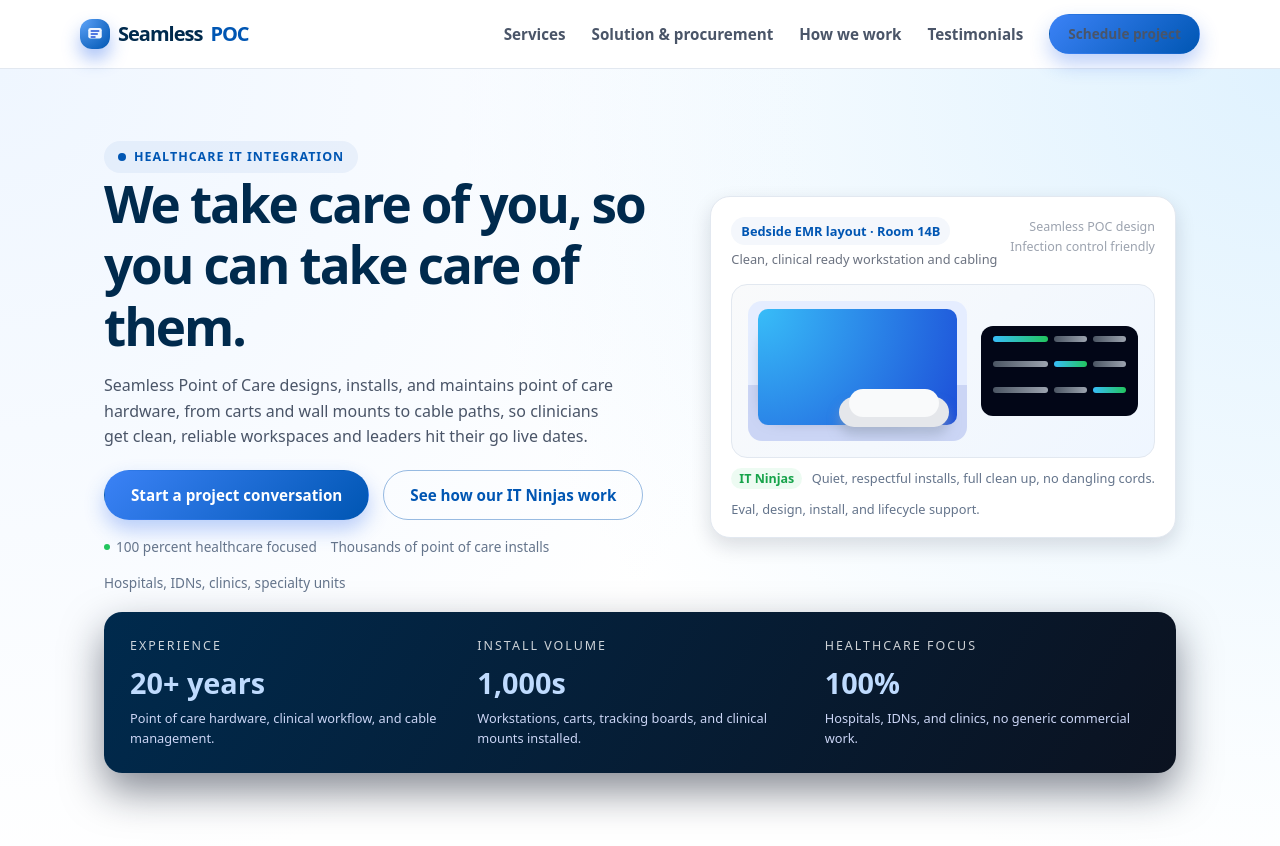
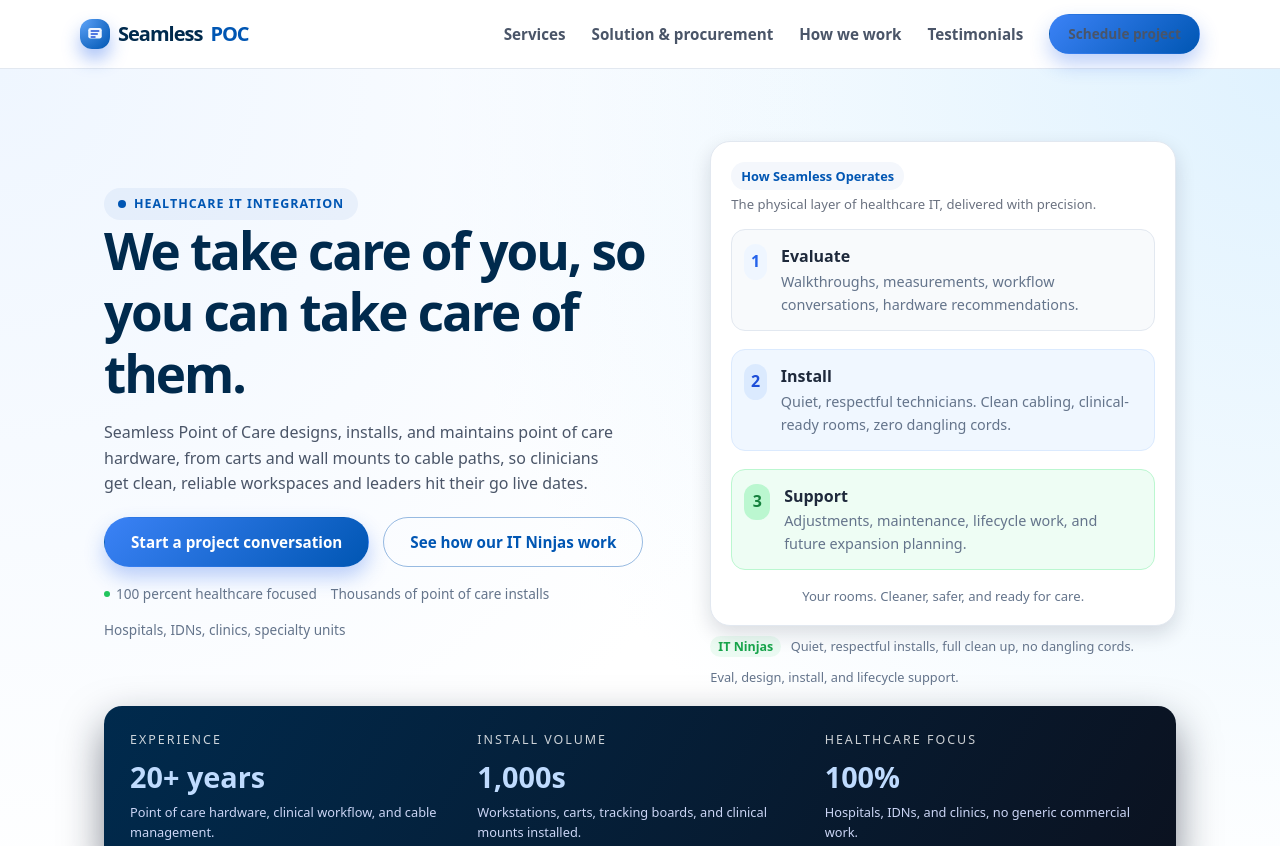
Before and after one commit to sqoax/seamlesstesting, a plain HTML site: page other-site.html in a window 1280 px wide. Shown: the top 846 px of the page. Drawn offline with Linux system fonts and the light colour scheme.

Commit message:
Update other-site.html

```diff
--- a/other-site.html
+++ b/other-site.html
@@ -1,3 +1,5 @@
+
+
 <!DOCTYPE html>
 <html lang="en">
 <head>
@@ -882,43 +884,112 @@
 
         <div>
           <div class="hero-card" aria-hidden="true">
-            <div style="display:flex;justify-content:space-between;align-items:flex-start;gap:10px;">
-              <div>
-                <div class="hero-pill">Bedside EMR layout · Room 14B</div>
-                <div style="font-size:0.8rem;color:#6b7280;margin-top:4px;">
-                  Clean, clinical ready workstation and cabling
-                </div>
-              </div>
-              <div style="text-align:right;font-size:0.78rem;color:#9ca3af;">
-                <div>Seamless POC design</div>
-                <div>Infection control friendly</div>
+  <div style="margin-bottom:14px;">
+    <div class="hero-pill">How Seamless Operates</div>
+    <div style="font-size:0.82rem;color:#6b7280;margin-top:4px;">
+      The physical layer of healthcare IT, delivered with precision.
     </div>
   </div>
 
-            <div class="hero-room">
-              <div class="hero-wall">
-                <div class="hero-mount"></div>
-                <div class="hero-mount-screen"></div>
-                <div class="hero-bed">
-                  <div class="hero-bed-top"></div>
+  <div style="display:grid;grid-template-columns:1fr;gap:18px;margin-top:6px;">
+
+    <!-- STEP 1 -->
+    <div style="
+      display:flex;
+      align-items:flex-start;
+      gap:14px;
+      padding:14px 12px;
+      border-radius:14px;
+      background:#f8fafc;
+      border:1px solid #e2e8f0;
+    ">
+      <div style="
+        width:36px;
+        height:36px;
+        border-radius:12px;
+        background:#eff6ff;
+        color:#2563eb;
+        display:flex;
+        align-items:center;
+        justify-content:center;
+        font-weight:700;
+        font-size:1rem;
+      ">1</div>
+
+      <div>
+        <div style="font-weight:700;color:#1e293b;font-size:1rem;">Evaluate</div>
+        <div style="font-size:0.9rem;color:#64748b;">
+          Walkthroughs, measurements, workflow conversations, hardware recommendations.
         </div>
       </div>
-              <div class="hero-cabling">
-                <div class="hero-cable-row">
-                  <div class="hero-cable"></div>
-                  <div class="hero-cable hero-cable-muted"></div>
-                  <div class="hero-cable hero-cable-muted"></div>
     </div>
-                <div class="hero-cable-row">
-                  <div class="hero-cable hero-cable-muted"></div>
-                  <div class="hero-cable"></div>
-                  <div class="hero-cable hero-cable-muted"></div>
+
+    <!-- STEP 2 -->
+    <div style="
+      display:flex;
+      align-items:flex-start;
+      gap:14px;
+      padding:14px 12px;
+      border-radius:14px;
+      background:#f0f7ff;
+      border:1px solid #dbeafe;
+    ">
+      <div style="
+        width:36px;
+        height:36px;
+        border-radius:12px;
+        background:#dbeafe;
+        color:#1d4ed8;
+        display:flex;
+        align-items:center;
+        justify-content:center;
+        font-weight:700;
+        font-size:1rem;
+      ">2</div>
+
+      <div>
+        <div style="font-weight:700;color:#1e293b;font-size:1rem;">Install</div>
+        <div style="font-size:0.9rem;color:#64748b;">
+          Quiet, respectful technicians. Clean cabling, clinical-ready rooms, zero dangling cords.
         </div>
-                <div class="hero-cable-row">
-                  <div class="hero-cable hero-cable-muted"></div>
-                  <div class="hero-cable hero-cable-muted"></div>
-                  <div class="hero-cable"></div>
       </div>
+    </div>
+
+    <!-- STEP 3 -->
+    <div style="
+      display:flex;
+      align-items:flex-start;
+      gap:14px;
+      padding:14px 12px;
+      border-radius:14px;
+      background:#eefdf4;
+      border:1px solid #bbf7d0;
+    ">
+      <div style="
+        width:36px;
+        height:36px;
+        border-radius:12px;
+        background:#bbf7d0;
+        color:#15803d;
+        display:flex;
+        align-items:center;
+        justify-content:center;
+        font-weight:700;
+        font-size:1rem;
+      ">3</div>
+
+      <div>
+        <div style="font-weight:700;color:#1e293b;font-size:1rem;">Support</div>
+        <div style="font-size:0.9rem;color:#64748b;">
+          Adjustments, maintenance, lifecycle work, and future expansion planning.
+        </div>
+      </div>
+    </div>
+
+  </div>
+
+  <div style="margin-top:16px;text-align:center;font-size:0.82rem;color:#64748b;">
+    Your rooms. Cleaner, safer, and ready for care.
   </div>
 </div>
 
```
Lines whose indentation alone changed are shown as unchanged.
